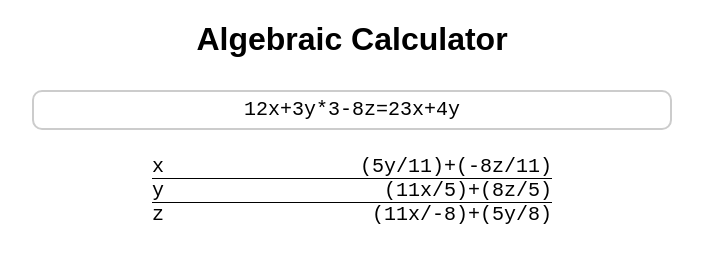
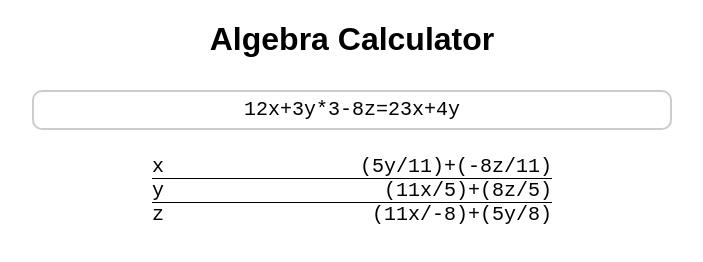
Before and after one commit to nlawler1737/algebra-calculator, a plain HTML site: page index.html in a window 1280 px wide. Shown: the whole page, without its empty margins (288-991 px from the left). Drawn offline with Linux system fonts and the light colour scheme.

Commit message:
changed header name

```diff
--- a/index.html
+++ b/index.html
@@ -9,7 +9,7 @@
 </head>
 <body>
     <div id="container">
-        <h1>Algebraic Calculator</h1>
+        <h1>Algebra Calculator</h1>
         <input type="text" id="equation" placeholder="Equation..." autocomplete="off">
         <small id="errorMessage">
 
```
Also changed, not shown: 1 other file.
